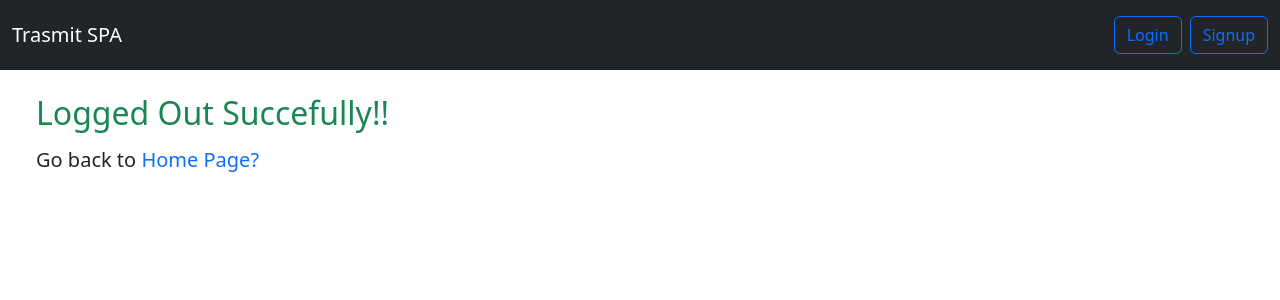
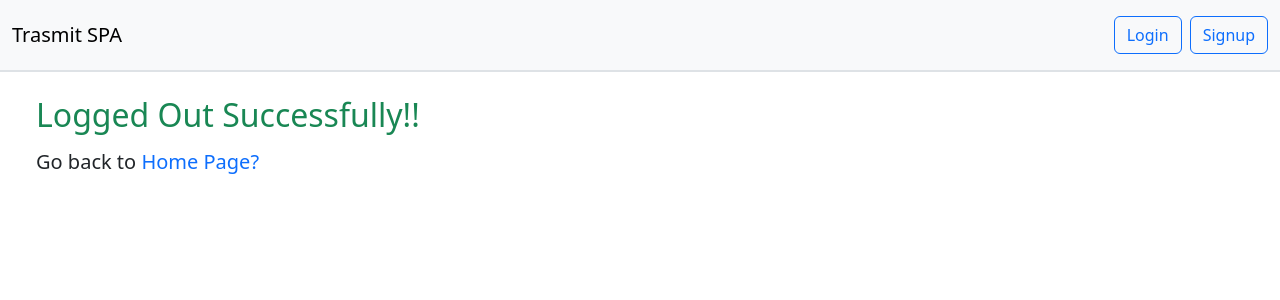
Before and after one commit to mahi101101/transmit_spa1_client, a React (Create React App) app: page /logout in a window 1280 px wide. Shown: the top 300 px of the page. Built offline with nearby package versions, Linux system fonts and the light colour scheme.

Commit message:
Small changes

```diff
--- a/src/Components/Layout/Header/Header.js
+++ b/src/Components/Layout/Header/Header.js
@@ -23,7 +23,7 @@ export const Header = () => {
 
   return (
     <div>
-      <Navbar expand="md" dark color="dark">
+      <Navbar expand="md" light color="light" className="border-bottom border-2">
         <NavbarBrand href="/">Trasmit SPA</NavbarBrand>
         <NavbarToggler onClick={toggle} />
         <Collapse isOpen={isOpen} navbar>
--- a/src/Components/User/Logout.js
+++ b/src/Components/User/Logout.js
@@ -20,7 +20,7 @@ const Logout = () => {
       {authTemp ? (
         <Row className="m-0 p-4">
           <Col md="12">
-            <h2 className="text-success">Logged Out Succefully!!</h2>
+            <h2 className="text-success">Logged Out Successfully!!</h2>
             <h5 className="my-3">
               Go back to{" "}
               <a
```
